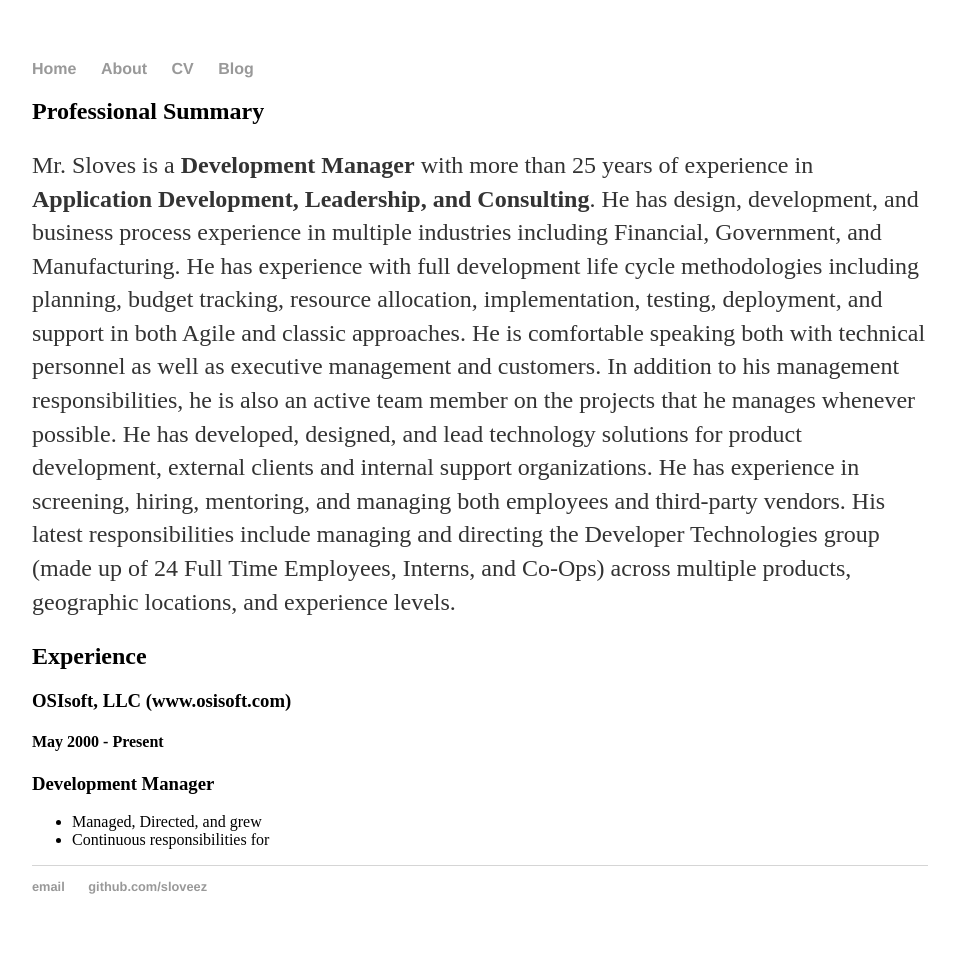
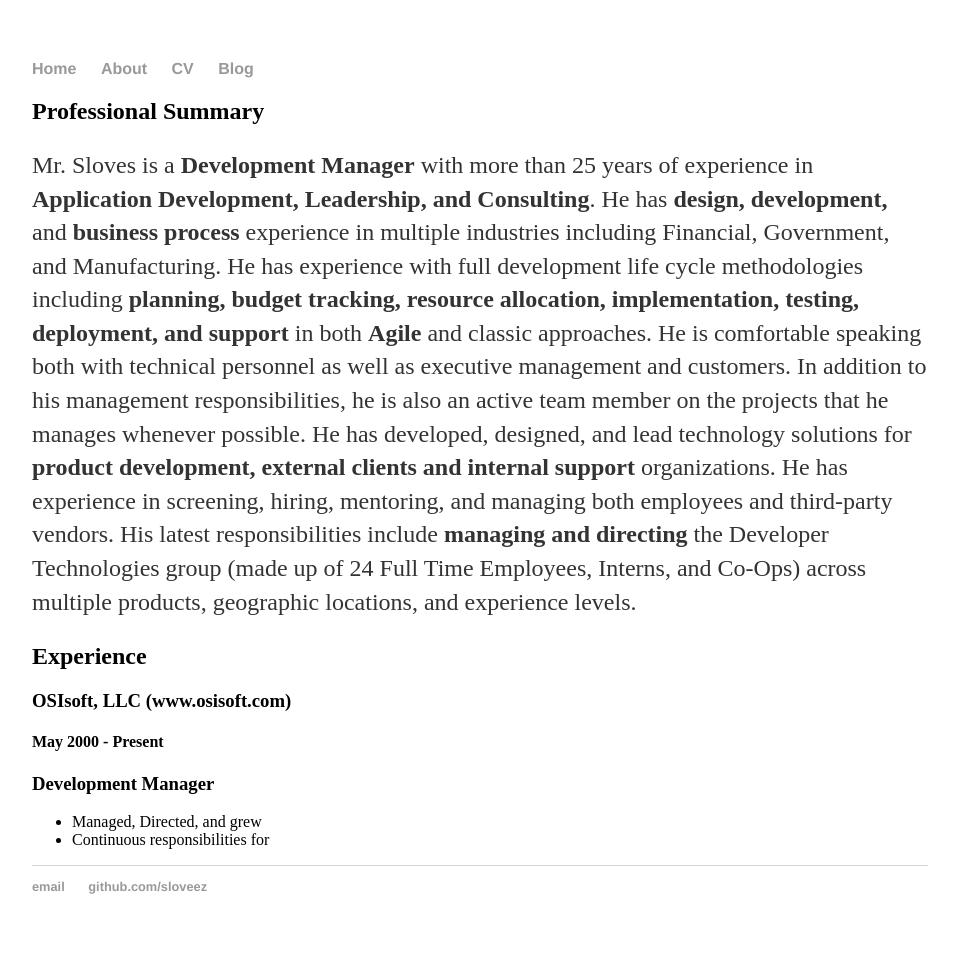
Before and after one commit to Sloveez/sloveez.github.io, a Jekyll site: the page built from cv/index.html, in a window 1280 px wide. Shown: the whole page, without its empty margins (160-1117 px from the left). Built offline with Jekyll 4.4.1, drawn with Linux system fonts in a browser that asks for light colours.

```diff
--- a/_includes/summary.html
+++ b/_includes/summary.html
@@ -1,4 +1,13 @@
 <h2>Professional Summary</h2>
 <p>
-  Mr. Sloves is a <strong>Development Manager</strong> with more than 25 years of experience in <strong>Application Development, Leadership, and Consulting</strong>.  He has design, development, and business process experience in multiple industries including Financial, Government, and Manufacturing.  He has experience with full development life cycle methodologies including planning, budget tracking, resource allocation, implementation, testing, deployment, and support in both Agile and classic approaches. He is comfortable speaking both with technical personnel as well as executive management and customers. In addition to his management responsibilities, he is also an active team member on the projects that he manages whenever possible.  He has developed, designed, and lead technology solutions for product development, external clients and internal support organizations.  He has experience in screening, hiring, mentoring, and managing both employees and third-party vendors.  His latest responsibilities include managing and directing the Developer Technologies group (made up of 24 Full Time Employees, Interns, and Co-Ops) across multiple products, geographic locations, and experience levels.
+Mr. Sloves is a <strong>Development Manager</strong> with more than 25 years of experience in <strong>Application Development, Leadership,
+  and Consulting</strong>.  He has <strong>design, development,</strong> and <strong>business process</strong> experience in multiple
+  industries including Financial, Government, and Manufacturing.  He has experience with full development life cycle methodologies
+  including <strong>planning, budget tracking, resource allocation, implementation, testing, deployment, and support</strong> in both
+  <strong>Agile</strong> and classic approaches. He is comfortable speaking both with technical personnel as well as executive management
+  and customers. In addition to his management responsibilities, he is also an active team member on the projects that he manages whenever
+  possible.  He has developed, designed, and lead technology solutions for <strong>product development, external clients and internal
+  support</strong> organizations.  He has experience in screening, hiring, mentoring, and managing both employees and third-party vendors.
+  His latest responsibilities include <strong>managing and directing</strong> the Developer Technologies group (made up of 24 Full Time
+  Employees, Interns, and Co-Ops) across multiple products, geographic locations, and experience levels.
 </p>
```
